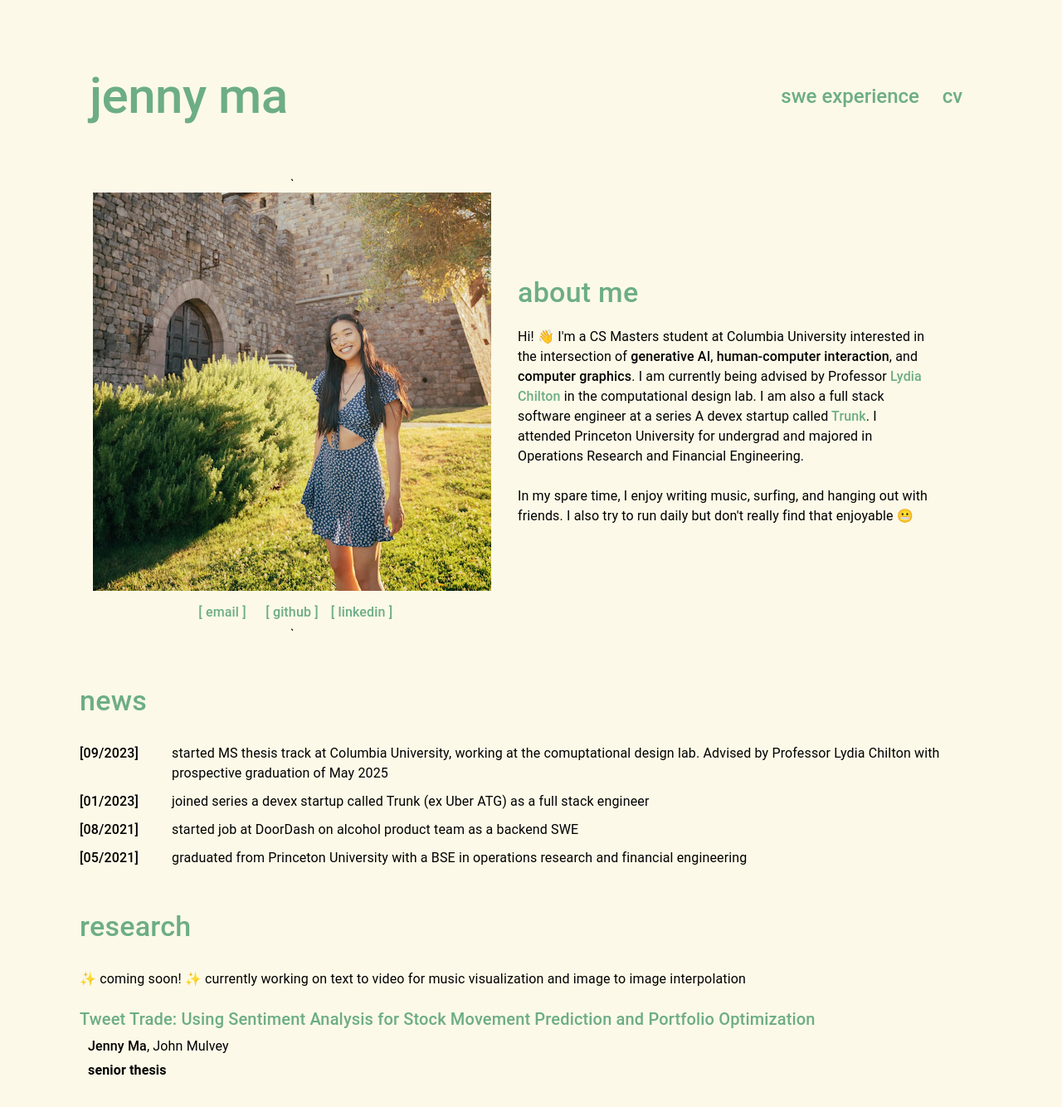
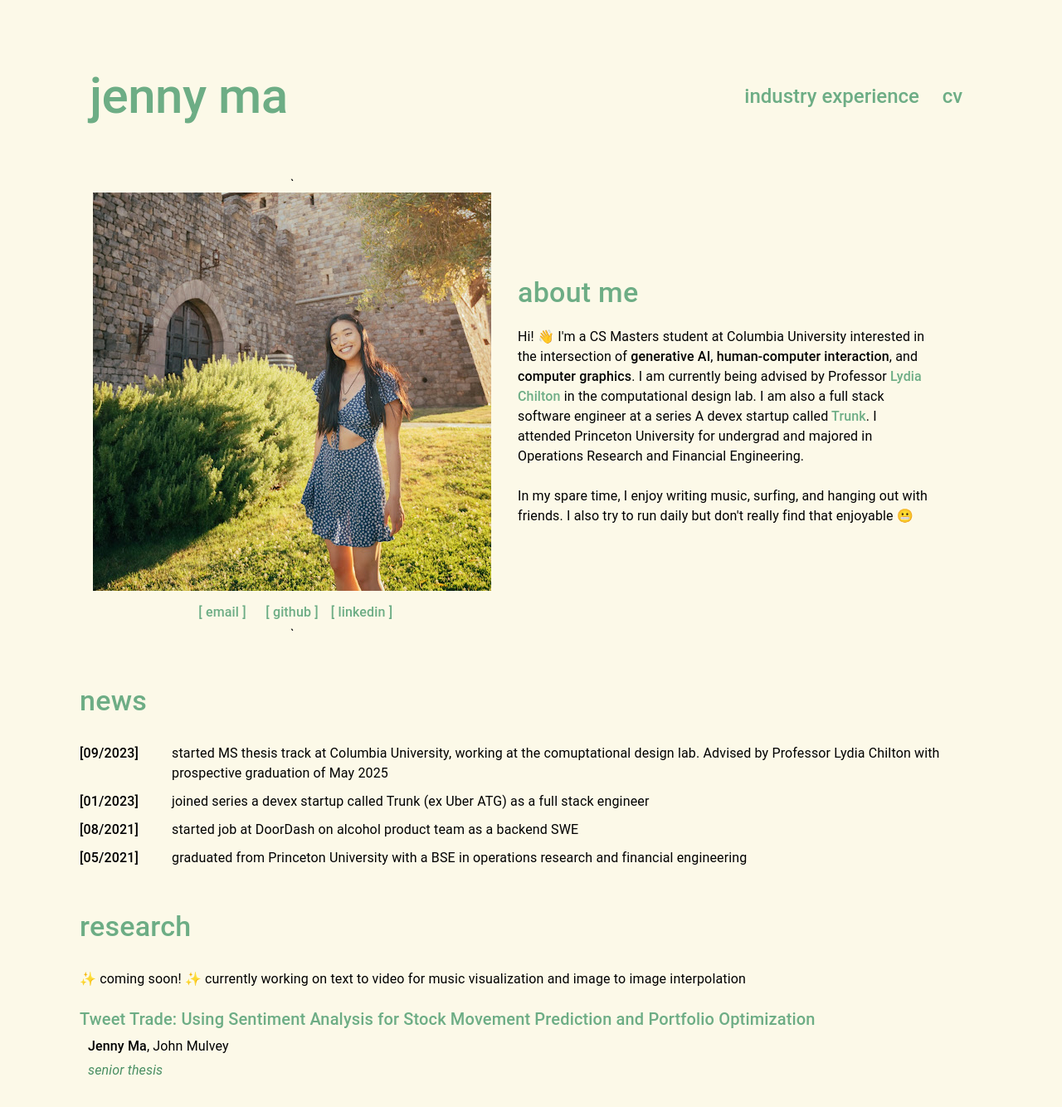
Before and after one commit to jennygzma/jennygzma.github.io, a React (Create React App) app: page / in a window 1280 px wide. Shown: the top 1334 px of the page at 83% size. Built offline with nearby package versions, Linux system fonts and the light colour scheme.

Commit message:
switch from browserRouter to hashRouter

```diff
--- a/src/components/NavBar.js
+++ b/src/components/NavBar.js
@@ -1,6 +1,6 @@
 import React from "react";
 import Stack from "@mui/material/Stack";
-import Button from "@mui/material/Button";
+import Link from "@mui/material/Button";
 import Typography from "@mui/material/Typography";
 
 export default function Navbar() {
@@ -15,16 +15,17 @@ export default function Navbar() {
         paddingBottom: "30px",
       }}
     >
-      <Button disableRipple href="/" sx={{ width: "auto" }}>
+      <Link disableRipple href="#/" sx={{ width: "auto" }}>
         <Typography variant="h2">jenny ma</Typography>
-      </Button>
+      </Link>
       <Stack direction="row">
-        <Button disableRipple href="/experiences" sx={{ width: "auto" }}>
-          <Typography variant="h5">swe experience</Typography>
-        </Button>
-        <Button disableRipple href="/cv.pdf" sx={{ width: "auto" }}>
+        <Link href="#/experiences" sx={{ width: "auto" }}>
+          <Typography variant="h5">industry experience</Typography>
+        </Link>
+
+        <Link href="/cv.pdf" sx={{ width: "auto" }}>
           <Typography variant="h5">cv</Typography>
-        </Button>
+        </Link>
       </Stack>
     </Stack>
   );
--- a/src/components/Research.js
+++ b/src/components/Research.js
@@ -22,13 +22,13 @@ export default function Research() {
               <br />
             </Typography>
             <Typography sx={{ paddingX: "10px" }}>
-              <a className="important-text">Jenny Ma</a>, John Mulvey
+              <span className="important-text">Jenny Ma</span>, John Mulvey
             </Typography>
             <Typography sx={{ paddingX: "10px" }}>
-              <a style={{ fontStyle: "italic bold", fontWeight: "bold" }}>
+              <span style={{ fontStyle: "italic", color: "#498f63" }}>
                 {" "}
                 senior thesis
-              </a>
+              </span>
             </Typography>
           </Stack>
         </Stack>
--- a/src/index.js
+++ b/src/index.js
@@ -3,7 +3,7 @@ import ReactDOM from "react-dom";
 import "./index.css";
 import App from "./App";
 import Experiences from "./Experiences";
-import { BrowserRouter as Router, Routes, Route } from "react-router-dom";
+import { HashRouter as Router, Routes, Route } from "react-router-dom";
 
 const root = ReactDOM.createRoot(document.getElementById("root"));
 root.render(
```
